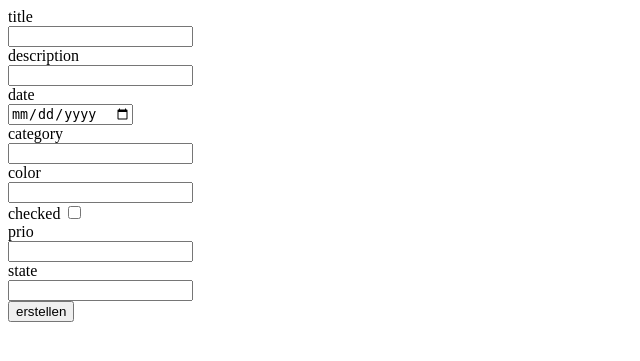
After one commit to Muckilein/JoinBackend, a Django app: page /createTodo/ in a window 1280 px wide. The commit adds this page. Shown: the top 361 px of the page, without its empty margins (0-640 px from the left). Run offline with Django 5.2, Linux system fonts and the light colour scheme.

Commit message:
create toto

```diff
--- a/joinbackend/joinbackend/urls.py
+++ b/joinbackend/joinbackend/urls.py
@@ -20,7 +20,7 @@ from django.urls import path, include
 from todolist.views import TodoViewSet
 from todolist.views import TodoItemsView
 from todolist.views import LoginView
-from todolist.views import ContactsView,TaskAssignmentsView,RegisterView,registerPage,logout_view
+from todolist.views import ContactsView,TaskAssignmentsView,RegisterView,createTodoViewAPI,registerPage,logout_view,createTodoView
 
 router = routers.DefaultRouter()
 router.register(r'todo', TodoViewSet)
@@ -34,6 +34,8 @@ urlpatterns = [
     path('contacts/', ContactsView.as_view()),
     path('assign/', TaskAssignmentsView.as_view()),
     path('registerAPI/', RegisterView.as_view(), name='auth_register'),
-    path('register/', registerPage),
+    path('register/', registerPage),  #only for testing  is replaced by frontend
     path('logout/', logout_view),
+    path('createTodo/', createTodoView), # only for testing  is replaced by frontend
+    path('createTodoAPI/', createTodoViewAPI.as_view())
 ]
--- /dev/null
+++ b/joinbackend/todolist/templates/createTask.html
@@ -0,0 +1,30 @@
+
+<form method="POST" action="/createTodoAPI/">
+    {% csrf_token %}
+
+    <div>
+        title<br>
+        <input name="title" type="text">
+    </div>
+    <div>
+        description<br>
+        <input name="description" type="text"></div>
+    <div>
+        date<br>
+        <input name="date" type="date">
+    </div>
+    <div>
+        category<br>
+        <input name="category" type="text"><br>
+        color<br>
+        <input name="color" type="text"><br>
+        checked
+        <input name="checked" type="checkbox"><br>
+        prio<br>
+        <input name="prio" type="text"><br>
+        state<br>
+        <input name="state" type="text"><br>
+    </div>
+    <button type="submit">erstellen</button>
+
+</form>
--- a/joinbackend/todolist/views.py
+++ b/joinbackend/todolist/views.py
@@ -14,6 +14,8 @@ from .serializers import RegisterSerializer
 from rest_framework import generics
 from django.contrib.auth import logout
 from django.http import HttpResponse
+from datetime import date
+import json
 
 # Create your views here.
 class TodoViewSet(viewsets.ModelViewSet):
@@ -27,7 +29,6 @@ class TodoViewSet(viewsets.ModelViewSet):
 class TodoItemsView(APIView):
     authentication_classes =[TokenAuthentication]
     permission_classes =[IsAuthenticated]
-
 
     def get(self, request, format=None):
         todos = TodoItem.objects.all()
@@ -51,7 +52,6 @@ class LoginView(ObtainAuthToken):
 class ContactsView(APIView):
     authentication_classes =[]#[TokenAuthentication]
     permission_classes =[]#[IsAuthenticated]
-
 
     def get(self, request, format=None):
         contacts = Contacts.objects.all()
@@ -77,12 +77,32 @@ class RegisterView(generics.CreateAPIView):
 
 def registerPage(request):
     print('kick register')
-    # form = UserCreationForm
-    # context = { 'registerForm': form}
     return render(request,'register.html')
 
 def logout_view(request):
     logout(request)
     return HttpResponse("Answer")
    # return render(request,'login.html')
-    # Redirect to a success page.
+   # Redirect to a success page.
+
+def createTodoView(request):
+    return render(request,'createTask.html')
+
+class createTodoViewAPI(generics.CreateAPIView):
+    print('call createTodoViewAPI')
+    #todo = TodoItem.objects.create(title = 'Test1',description="test1",date=date.today(),category='Sales',color='#ab234',checked=False,prio='1',state ='1')
+    queryset = TodoItem.objects.all()
+    permission_classes = []
+    serializer_class = TodoItemSerializer
+    def create(self, request):
+         print('call create')
+         data = json.loads(request.body)
+        #todo = TodoItem.objects.create(title = request.POST.get('title'),description=request.POST.get('description'),date=request.POST.get('date'),category=request.POST.get('category'),color=request.POST.get('color'),checked=False,prio=request.POST.get('prio'),state =request.POST.get('state'))
+         todo = TodoItem.objects.create(title = data['title'],description=data['description'],date=data['date'],category= data['category'],color= data['color'],checked=False,prio= data['prio'],state = data['state'])
+         serializer = TodoItemSerializer(todo, many=False)
+         return Response(serializer.data)
+    def get(self, request, format=None):
+        todos = TodoItem.objects.all()
+        print('get all todos')
+        serializer = TodoItemSerializer(todos, many=True)
+        return Response(serializer.data)
```
Also changed, not shown: joinbackend/todolist/serializers.py (+11 -0 lines), joinbackend/todolist/templates/register.html (+1 -20 lines).
